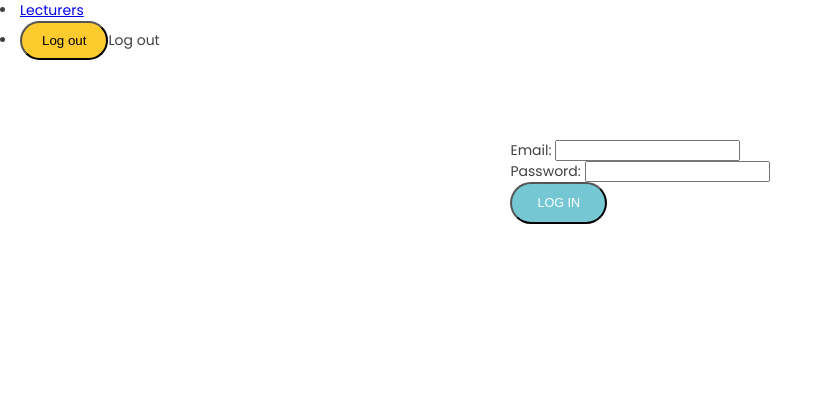
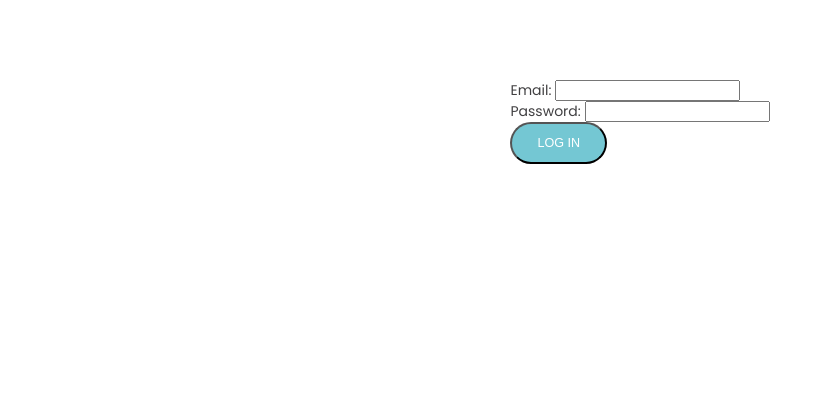
Before and after one commit to OndCac/Maturitni_prace, a PHP site: page /login.php in a window 1280 px wide. Shown: the part 100-520 px from the top of the page, without its empty margins (0-833 px from the left). Run offline with PHP 8.4, Linux system fonts and the light colour scheme; the visitor is signed in with stand-in values (Sample User, id 1).

Commit message:
logout auto redirect

```diff
--- a/Maturitni_prace/public/login.php
+++ b/Maturitni_prace/public/login.php
@@ -3,13 +3,6 @@
     define("BR", "<br/>\n");
 
     session_start();
-
-    if ($_SESSION["logged_in"]) {
-        echo "<li><a href='lec_list.php'>Lecturers</a></li>";
-        echo "<li><input class='logout-button' type='submit' value='Log out'>Log out</li>";
-    } else {
-        echo '<li><a href="registration.php">Registration</a></li>';
-    }
 
     if (isset($_POST["email"])) {
     $host="localhost";
--- a/Maturitni_prace/public/logout.php
+++ b/Maturitni_prace/public/logout.php
@@ -2,6 +2,7 @@
     session_start();
 
     $_SESSION["logged_in"] = false;
+    header("Location: index.php");
 ?>
 
 <!DOCTYPE html>
```
